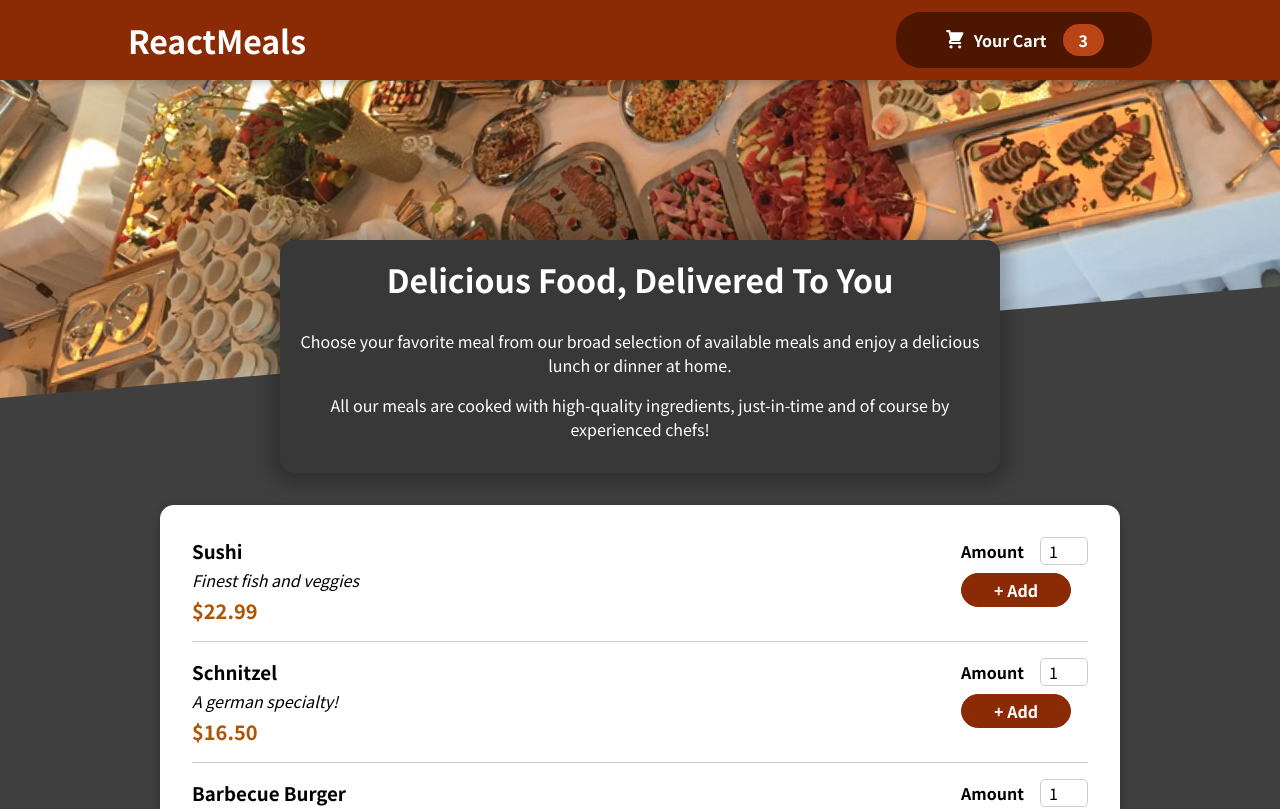
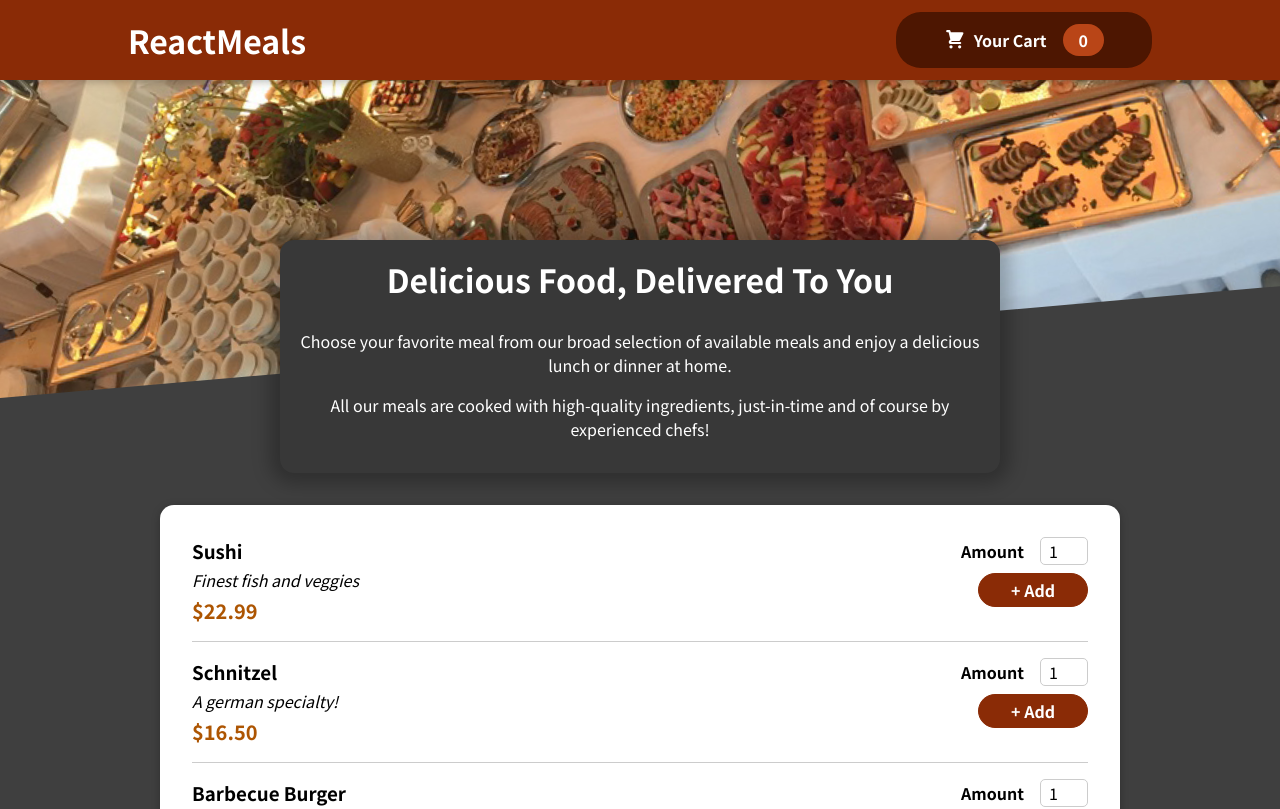
Before and after one commit to RenzoMuzi/burger-project-easy, a React (Create React App) app: page / in a window 1280 px wide. Shown: the top 809 px of the page. Built offline with nearby package versions, Linux system fonts and the light colour scheme.

Commit message:
Add cart Logic

```diff
--- a/src/components/Cart/Cart.js
+++ b/src/components/Cart/Cart.js
@@ -1,11 +1,17 @@
-import React from "react";
+import React, { useContext } from "react";
+import CartContext from '../../store/cart-context';
 import Modal from "../UI/Modal";
 import classes from "./Cart.module.css";
 
 const Cart = ({ onClose }) => {
+  const cartCtx = useContext(CartContext);
+
+  const totalAmount = `$${cartCtx.totalAmount.toFixed(2)}`
+  const hasItems = cartCtx.items.length > 0;
+
   const cartItems = (
     <ul className={classes["cart-items"]}>
-      {[{ id: "c1", name: "Sushi", amount: 2, price: 12.99 }].map(item => (
+      {cartCtx.items.map(item => (
         <li>{item.name}</li>
       ))}
     </ul>
@@ -16,13 +22,13 @@ const Cart = ({ onClose }) => {
       {cartItems}
       <div className={classes.total}>
         <span>Total Amount</span>
-        <span>35.62</span>
+        <span>{totalAmount}</span>
       </div>
       <div className={classes.actions}>
         <button className={classes["button--alt"]} onClick={onClose}>
           Close
         </button>
-        <button className={classes.button}>Order</button>
+        {hasItems && <button className={classes.button}>Order</button>}
       </div>
     </Modal>
   );
--- a/src/components/Layout/HeaderCartButton.js
+++ b/src/components/Layout/HeaderCartButton.js
@@ -1,19 +1,22 @@
-import React from "react";
+import React, { useContext } from "react";
 import CartIcon from "../Cart/CartIcon";
-import classes from './HeaderCartButton.module.css';
+import CartContext from "../../store/cart-context";
+import classes from "./HeaderCartButton.module.css";
 
 const HeaderCartButton = ({ onClick }) => {
+  const cartCtx = useContext(CartContext);
+
+  const numberOfCartItems = cartCtx.items.reduce((currentNumber, item) => {
+    return currentNumber + item.amount;
+  }, 0);
+
   return (
     <button className={classes.button} onClick={onClick}>
       <span className={classes.icon}>
         <CartIcon />
       </span>
-      <span>
-        Your Cart
-      </span>
-      <span className={classes.badge}>
-        3
-      </span>
+      <span>Your Cart</span>
+      <span className={classes.badge}>{numberOfCartItems}</span>
     </button>
   );
 };
--- a/src/components/Meals/AvailableMeals.js
+++ b/src/components/Meals/AvailableMeals.js
@@ -34,6 +34,7 @@ const AvailableMeals = () => {
   const mealList = DUMMY_MEALS.map(meal => (
     <MealItem
       key={meal.id}
+      id={meal.id}
       name={meal.name}
       description={meal.description}
       price={meal.price}
--- a/src/components/Meals/MealItem/MealItem.js
+++ b/src/components/Meals/MealItem/MealItem.js
@@ -1,10 +1,16 @@
-import React from "react";
-import MealItemForm from './MealItemForm';
-import classes from './MealItem.module.css';
+import React, { useContext } from "react";
+import CartContext from "../../../store/cart-context";
+import MealItemForm from "./MealItemForm";
+import classes from "./MealItem.module.css";
 
+const MealItem = ({ name, id, description, price: mealPrice }) => {
+  const cartCtx = useContext(CartContext);
 
-const MealItem = ({ name, description, price: mealPrice }) => {
   const price = `$${mealPrice.toFixed(2)}`;
+
+  const addToCartHandler = amount => {
+    cartCtx.addItem({ id: id, name: name, amount: amount, price: mealPrice });
+  };
 
   return (
     <li className={classes.meal}>
@@ -14,7 +20,7 @@ const MealItem = ({ name, description, price: mealPrice }) => {
         <div className={classes.price}>{price}</div>
       </div>
       <div>
-        <MealItemForm />
+        <MealItemForm onAddToCart={addToCartHandler} />
       </div>
     </li>
   );
--- a/src/components/Meals/MealItem/MealItemForm.js
+++ b/src/components/Meals/MealItem/MealItemForm.js
@@ -1,11 +1,32 @@
-import React from "react";
+import React, { useRef, useState } from "react";
 import Input from "../../UI/Input";
 import classes from "./MealItemForm.module.css";
 
-const MealItemForm = () => {
+const MealItemForm = ({ onAddToCart }) => {
+  const [amountIsValid, setAmountIsValid] = useState(true);
+  const inputRef = useRef(null);
+
+  const submitHandler = event => {
+    event.preventDefault();
+    const enteredAmount = inputRef.current.value;
+    const enteredAmountNumber = +enteredAmount;
+
+    if (
+      enteredAmount.trim().length === 0 ||
+      enteredAmountNumber < 1 ||
+      enteredAmountNumber > 5
+    ) {
+      setAmountIsValid(false);
+      return;
+    }
+
+    onAddToCart(enteredAmountNumber);
+  };
+
   return (
-    <from className={classes.form}>
+    <form className={classes.form} onSubmit={submitHandler}>
       <Input
+        ref={inputRef}
         label="Amount"
         input={{
           id: "amount",
@@ -17,7 +38,8 @@ const MealItemForm = () => {
         }}
       />
       <button>+ Add</button>
-    </from>
+      {!amountIsValid && <p>Please enter a valid amount (1-5).</p>}
+    </form>
   );
 };
 
--- a/src/components/UI/Input.js
+++ b/src/components/UI/Input.js
@@ -1,13 +1,13 @@
-import React from "react";
+import React, { forwardRef } from "react";
 import classes from "./Input.module.css";
 
-const Input = ({ label, input: { id, ...inputProps } }) => {
+const Input = forwardRef(({ label, input: { id, ...inputProps } }, ref) => {
   return (
     <div className={classes.input}>
       <label htmlFor={id}>{label}</label>
-      <input {...inputProps} />
+      <input ref={ref} {...inputProps} />
     </div>
   );
-};
+});
 
 export default Input;
--- /dev/null
+++ b/src/store/CartProvider.js
@@ -0,0 +1,51 @@
+import React, { useReducer } from 'react'
+import CartContext from './cart-context';
+
+const defaultCartState = {
+  items: [],
+  totalAmount: 0
+}
+
+const cartReducer = (state, action) => {
+  switch (action.type) {
+    case 'ADD':
+      const updatedItems = state.items.concat(action.item);
+      const updatedTotalAmount = state.totalAmount + action.item.price * action.item.amount;
+      return {
+        items: updatedItems,
+        totalAmount: updatedTotalAmount
+      };
+    case 'REMOVE':
+      return;
+    default:
+      return defaultCartState;
+  }
+};
+
+
+const CartProvider = ({ children }) => {
+  const [cartState, dispatchCartAction] = useReducer(cartReducer, defaultCartState);
+
+  const addItemToCartHandler = item => {
+    dispatchCartAction({ type: 'ADD', item: item })
+  };
+
+  const removeItemToCartHandler = id => {
+    dispatchCartAction({ type: 'REMOVE', id: id })
+  };
+
+  const cartContext = {
+    items: cartState.items,
+    totalAmount: cartState.totalAmount,
+    addItem: addItemToCartHandler,
+    removeItem: removeItemToCartHandler
+  }
+
+  return (
+    <CartContext.Provider value={cartContext}>
+      {children}
+    </CartContext.Provider>
+  )
+}
+
+export default CartProvider
--- /dev/null
+++ b/src/store/cart-context.js
@@ -0,0 +1,10 @@
+import React from "react";
+
+const CartContext = React.createContext({
+  items: [],
+  totalAmount: 0,
+  addItem: item => {},
+  removeItem: id => {}
+});
+
+export default CartContext;
```
Also changed, not shown: src/App.js (+7 -6 lines).
